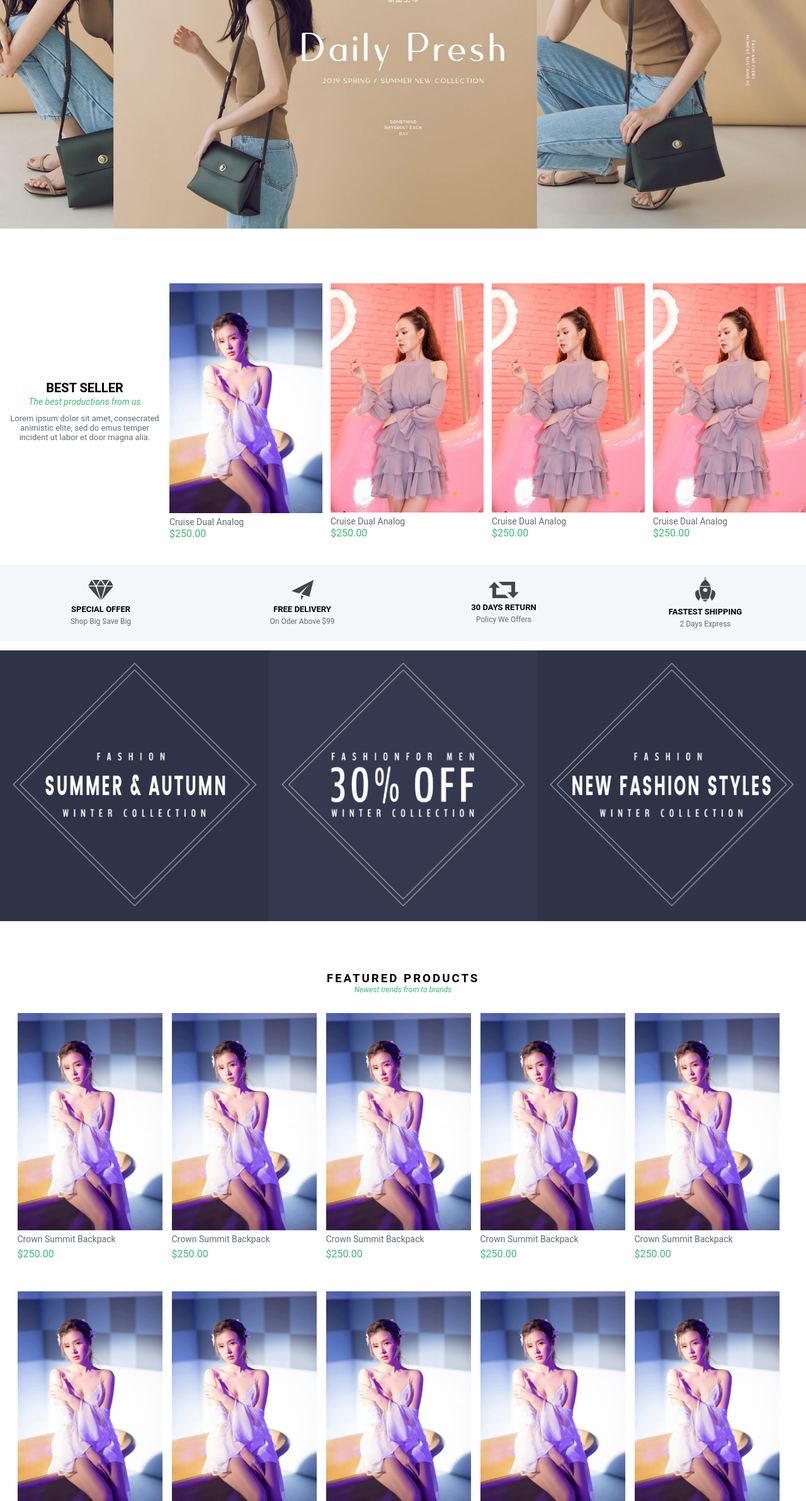
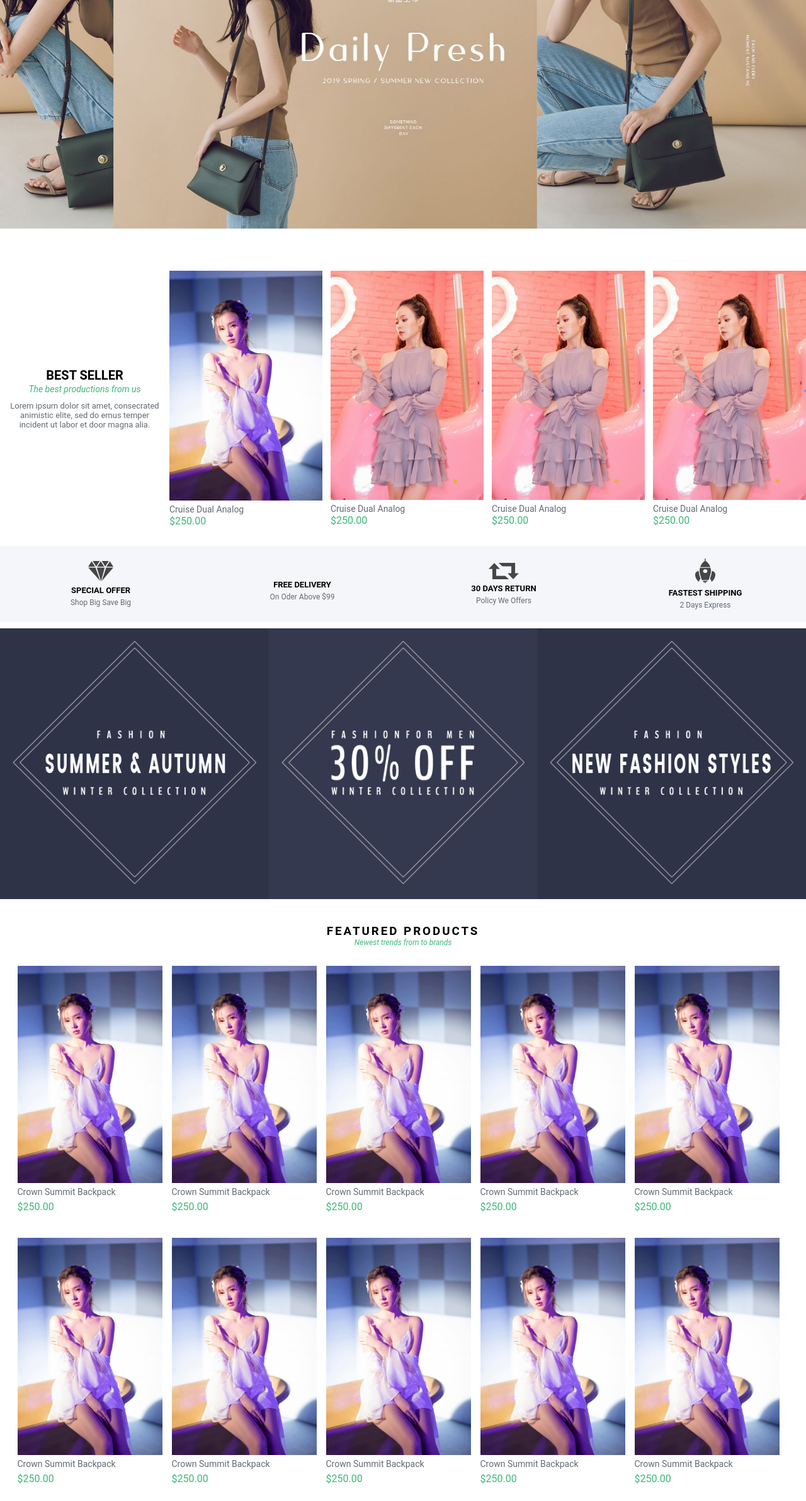
Before and after one commit to hUstbit37/cut-html-no1, a plain HTML site: page index.html in a window 1280 px wide. Shown: the part 250-2634 px from the top of the page at 63% size. Drawn offline with nearby package versions, Linux system fonts and the light colour scheme.

Commit message:
update css: add zoom effect for images

```diff
--- a/css/style.css
+++ b/css/style.css
@@ -134,7 +134,7 @@ slider .slide-item h2 small {
 best-seller {
   display: block;
   width: 100%;
-  margin-top: 40px;
+  margin-top: 20px;
 }
 best-seller ul {
   margin: 0;
@@ -154,6 +154,8 @@ best-seller ul li img {
 }
 best-seller ul li img:hover {
   cursor: pointer;
+  transform: scale(1.2,1.2);
+  transition: 1s;
 }
 best-seller ul li a {
   color: #646a72;
@@ -212,8 +214,8 @@ shipping {
   display: block;
   width: 100%;
   background: #f5f6f9;
-  margin-top: 40px;
-  margin-bottom: 15px;
+  margin-top: 30px;
+  margin-bottom: 10px;
   padding: 20px 0;
 }
 shipping ul {
@@ -269,7 +271,7 @@ promotion ul li img {
 product-feature {
   display: block;
   width: 100%;
-  margin-top: 80px;
+  margin-top: 40px;
   /* padding-bottom: 50px; */
 }
 product-feature h3 {
@@ -298,7 +300,7 @@ product-feature ul li {
   max-width: 230px;
   min-height: 200px;
   margin-right: 15px;
-  margin-bottom: 50px;
+  margin-bottom: 40px;
 }
 product-feature ul li:hover {
   cursor: pointer;
@@ -317,7 +319,10 @@ product-feature ul li img {
   max-width: 100%;
   flex-grow: 1;
 }
-
+product-feature ul li img:hover {
+  transform: scale(1.2,1.2);
+  transition: 1s;
+}
 /* Start Footer */
 
 footer {
--- a/index.html
+++ b/index.html
@@ -3,7 +3,7 @@
 <head>
     <meta charset="UTF-8"/>
     <meta name="viewport" content="width=device-width, initial-scale=1.0"/>
-    <title>Shop Độc</title>
+    <title>H2T</title>
     <link rel="stylesheet" href="./css/owl.carousel.min.css"/>
     <link rel="stylesheet" href="./css/owl.theme.default.min.css"/>
     <link rel="stylesheet" href="./css/style.css"/>
@@ -79,7 +79,9 @@
                 </div>
             </li>
             <li>
+                <div style="overflow: hidden">
                     <img src="./images/girl.jpg" alt=""/>
+                </div>
                 <a href="">Cruise Dual Analog</a>
                 <p>$250.00</p>
                 <div class="action">
@@ -89,7 +91,9 @@
                 </div>
             </li>
             <li>
+                <div style="overflow: hidden">
                 <img src="./images/p3.jpg" alt=""/>
+                </div>
                 <a href="">Cruise Dual Analog</a>
                 <p>$250.00</p>
                 <div class="action">
@@ -99,7 +103,9 @@
                 </div>
             </li>
             <li>
+                <div style="overflow: hidden">
                     <img src="./images/p3.jpg" alt=""/>
+                </div>
                 <a href="">Cruise Dual Analog</a>
                 <p>$250.00</p>
                 <div class="action">
@@ -109,7 +115,9 @@
                 </div>
             </li>
             <li>
+                <div style="overflow: hidden">
                     <img src="./images/p3.jpg" alt=""/>
+                </div>
                 <a href="">Cruise Dual Analog</a>
                 <p>$250.00</p>
                 <div class="action">
@@ -126,22 +134,22 @@
     <div class="container">
         <ul>
             <li>
-                <img src="./images/kimcuong.png" alt=""/>
+                <img src="images/offer.png" alt=""/>
                 <h3>Special Offer</h3>
                 <p>Shop Big Save Big</p>
             </li>
             <li>
-                <img src="./images/maybay.png" alt=""/>
+                <img src="images/delivery.png" alt=""/>
                 <h3>Free delivery</h3>
                 <p>On Oder Above $99</p>
             </li>
             <li>
-                <img src="./images/laplai.png" alt=""/>
+                <img src="images/return.png" alt=""/>
                 <h3>30 days Return</h3>
                 <p>Policy We Offers</p>
             </li>
             <li>
-                <img src="./images/tenlua.png" alt=""/>
+                <img src="images/shipping.png" alt=""/>
                 <h3>Fastest Shipping</h3>
                 <p>2 Days Express</p>
             </li>
@@ -171,53 +179,73 @@
     <div class="container">
         <ul>
             <li>
+                <div style="overflow: hidden">
                     <img src="./images/girl.jpg" alt=""/>
+                </div>
                 <a href="">Crown Summit Backpack</a>
                 <p>$250.00</p>
             </li>
             <li>
+                <div style="overflow: hidden">
                     <img src="./images/girl.jpg" alt=""/>
+                </div>
                 <a href="">Crown Summit Backpack</a>
                 <p>$250.00</p>
             </li>
             <li>
+                <div style="overflow: hidden">
                     <img src="./images/girl.jpg" alt=""/>
+                </div>
                 <a href="">Crown Summit Backpack</a>
                 <p>$250.00</p>
             </li>
             <li>
+                <div style="overflow: hidden">
                     <img src="./images/girl.jpg" alt=""/>
+                </div>
                 <a href="">Crown Summit Backpack</a>
                 <p>$250.00</p>
             </li>
             <li>
+                <div style="overflow: hidden">
                     <img src="./images/girl.jpg" alt=""/>
+                </div>
                 <a href="">Crown Summit Backpack</a>
                 <p>$250.00</p>
             </li>
 
             <li>
+                <div style="overflow: hidden">
                     <img src="./images/girl.jpg" alt=""/>
+                </div>
                 <a href="">Crown Summit Backpack</a>
                 <p>$250.00</p>
             </li>
             <li>
+                <div style="overflow: hidden">
                     <img src="./images/girl.jpg" alt=""/>
+                </div>
                 <a href="">Crown Summit Backpack</a>
                 <p>$250.00</p>
             </li>
             <li>
+                <div style="overflow: hidden">
                     <img src="./images/girl.jpg" alt=""/>
+                </div>
                 <a href="">Crown Summit Backpack</a>
                 <p>$250.00</p>
             </li>
             <li>
+                <div style="overflow: hidden">
                     <img src="./images/girl.jpg" alt=""/>
+                </div>
                 <a href="">Crown Summit Backpack</a>
                 <p>$250.00</p>
             </li>
             <li>
+                <div style="overflow: hidden">
                     <img src="./images/girl.jpg" alt=""/>
+                </div>
                 <a href="">Crown Summit Backpack</a>
                 <p>$250.00</p>
             </li>
```
Also changed, not shown: images/delivery.png (added), images/maybay.png (deleted), images/offer.png (renamed from images/kimcuong.png), images/return.png (renamed from images/laplai.png), images/shipping.png (renamed from images/tenlua.png). Lines whose indentation alone changed are shown as unchanged.
